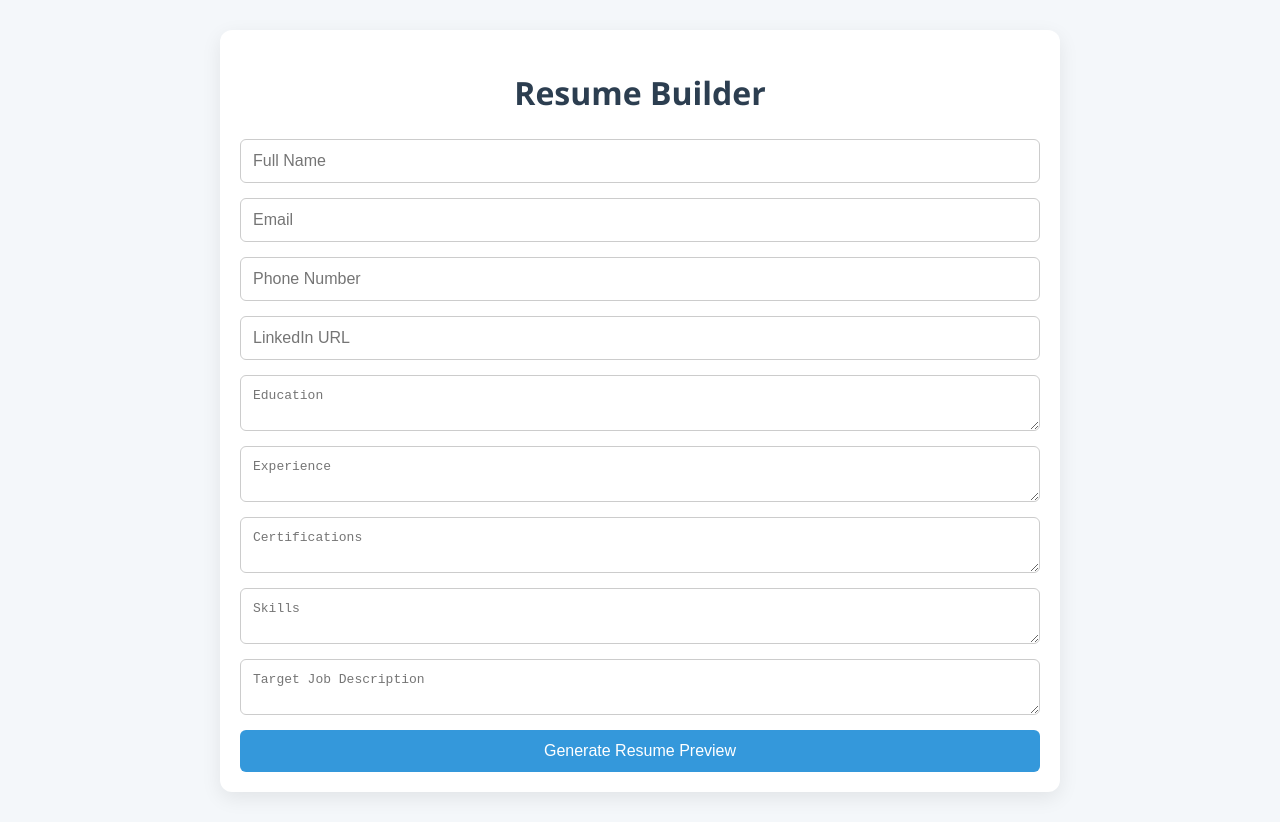
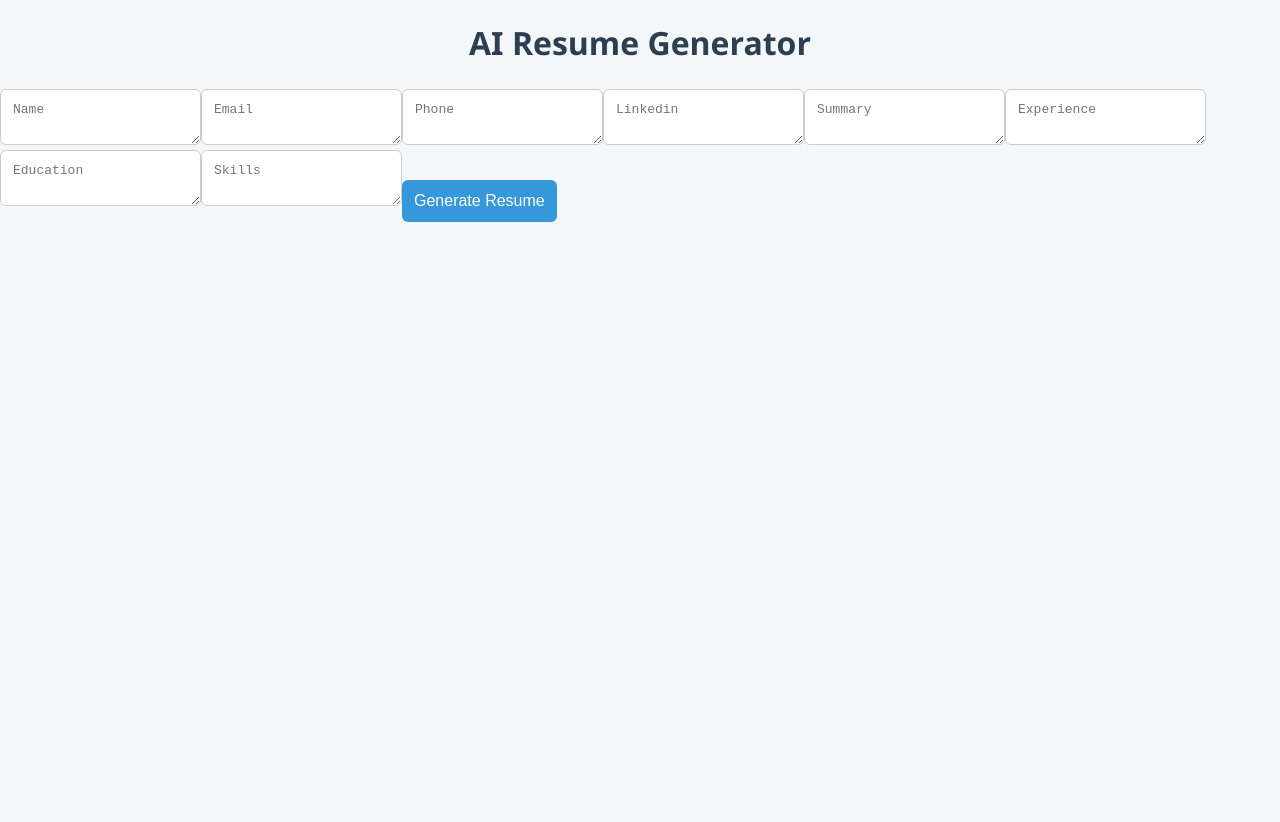
Before and after one commit to ebsenthil/front1, a React (Create React App) app: page / in a window 1280 px wide. After the commit the page ends 800 px from the top, so only its background shows below. Built offline with nearby package versions, Linux system fonts and the light colour scheme.

Commit message:
Update App.js

```diff
--- a/src/App.js
+++ b/src/App.js
@@ -1,105 +1,98 @@
-import React, { useState } from 'react';
-import './App.css';
+import React, { useState } from "react";
+import "./App.css";
 
 function App() {
-  const [form, setForm] = useState({
-    name: '',
-    email: '',
-    phone: '',
-    linkedin: '',
-    education: '',
-    experience: '',
-    certifications: '',
-    skills: '',
-    jobDescription: '',
+  const [formData, setFormData] = useState({
+    name: "",
+    email: "",
+    phone: "",
+    linkedin: "",
+    experience: "",
+    education: "",
+    skills: "",
+    summary: ""
   });
 
-  const [previewText, setPreviewText] = useState('');
-  const [editedText, setEditedText] = useState('');
-  const [showEditor, setShowEditor] = useState(false);
-  const [loading, setLoading] = useState(false);
-  const [error, setError] = useState('');
+  const [resumeText, setResumeText] = useState("");
+  const [editedText, setEditedText] = useState("");
+  const [stage, setStage] = useState("form"); // form → preview → pdf
 
   const handleChange = (e) => {
-    setForm({ ...form, [e.target.name]: e.target.value });
+    setFormData({ ...formData, [e.target.name]: e.target.value });
   };
 
-  const handlePreview = async (e) => {
-    e.preventDefault();
-    setLoading(true);
-    setError('');
+  const handleGenerateResume = async () => {
     try {
-      const res = await fetch('https://your-preview-lambda-url', {
-        method: 'POST',
-        body: JSON.stringify(form),
-        headers: { 'Content-Type': 'application/json' },
+      const response = await fetch("https://2neudt4y81.execute-api.us-east-1.amazonaws.com/dev/resume-view", {
+        method: "POST",
+        headers: { "Content-Type": "application/json" },
+        body: JSON.stringify(formData)
       });
 
-      const data = await res.json();
-      setPreviewText(data.preview);
-      setEditedText(data.preview); // Initialize the editable version
-      setShowEditor(true);
+      const data = await response.json();
+      setResumeText(data.resume);
+      setEditedText(data.resume);
+      setStage("preview");
     } catch (err) {
-      setError('Preview generation failed');
-    } finally {
-      setLoading(false);
+      console.error("Resume generation failed", err);
     }
   };
 
-  const handleDownload = async () => {
-    setLoading(true);
+  const handleEditChange = (e) => {
+    setEditedText(e.target.value);
+  };
+
+  const handleGeneratePDF = async () => {
     try {
-      const res = await fetch('https://your-pdf-lambda-url', {
-        method: 'POST',
-        body: JSON.stringify({ resumeText: editedText }),
-        headers: { 'Content-Type': 'application/json' },
+      const response = await fetch("https://lvpydfw4l6.execute-api.us-east-1.amazonaws.com/dev/resume-pdf", {
+        method: "POST",
+        headers: { "Content-Type": "application/json" },
+        body: JSON.stringify({ resume: editedText })
       });
 
-      const blob = await res.blob();
+      const blob = await response.blob();
       const url = window.URL.createObjectURL(blob);
-      const a = document.createElement('a');
+      const a = document.createElement("a");
       a.href = url;
-      a.download = 'resume.pdf';
+      a.download = "resume.pdf";
       a.click();
-      window.URL.revokeObjectURL(url);
     } catch (err) {
-      setError('PDF generation failed');
-    } finally {
-      setLoading(false);
+      console.error("PDF generation failed", err);
     }
   };
 
   return (
-    <div className="container">
-      <h1>Resume Builder</h1>
-      <form onSubmit={handlePreview}>
-        <input name="name" value={form.name} onChange={handleChange} placeholder="Full Name" required />
-        <input name="email" value={form.email} onChange={handleChange} placeholder="Email" required />
-        <input name="phone" value={form.phone} onChange={handleChange} placeholder="Phone Number" />
-        <input name="linkedin" value={form.linkedin} onChange={handleChange} placeholder="LinkedIn URL" />
-        <textarea name="education" value={form.education} onChange={handleChange} placeholder="Education" />
-        <textarea name="experience" value={form.experience} onChange={handleChange} placeholder="Experience" />
-        <textarea name="certifications" value={form.certifications} onChange={handleChange} placeholder="Certifications" />
-        <textarea name="skills" value={form.skills} onChange={handleChange} placeholder="Skills" />
-        <textarea name="jobDescription" value={form.jobDescription} onChange={handleChange} placeholder="Target Job Description" />
-        <button type="submit">{loading ? 'Loading...' : 'Generate Resume Preview'}</button>
-      </form>
+    <div className="App">
+      <h1>AI Resume Generator</h1>
 
-      {error && <div className="error">{error}</div>}
+      {stage === "form" && (
+        <div className="form">
+          {["name", "email", "phone", "linkedin", "summary", "experience", "education", "skills"].map((field) => (
+            <textarea
+              key={field}
+              name={field}
+              placeholder={field.charAt(0).toUpperCase() + field.slice(1)}
+              value={formData[field]}
+              onChange={handleChange}
+            />
+          ))}
+          <button onClick={handleGenerateResume}>Generate Resume</button>
+        </div>
+      )}
 
-      {showEditor && (
-        <>
-          <h2>Edit Resume Before Download</h2>
+      {stage === "preview" && (
+        <div className="editor">
+          <h2>Preview and Edit Resume</h2>
           <textarea
-            className="editor"
+            rows={30}
             value={editedText}
-            onChange={(e) => setEditedText(e.target.value)}
-            rows={20}
+            onChange={handleEditChange}
           />
-          <button className="download-btn" onClick={handleDownload}>
-            Download Final PDF
-          </button>
-        </>
+          <div className="btn-row">
+            <button onClick={() => setStage("form")}>Back</button>
+            <button onClick={handleGeneratePDF}>Download PDF</button>
+          </div>
+        </div>
       )}
     </div>
   );
```
